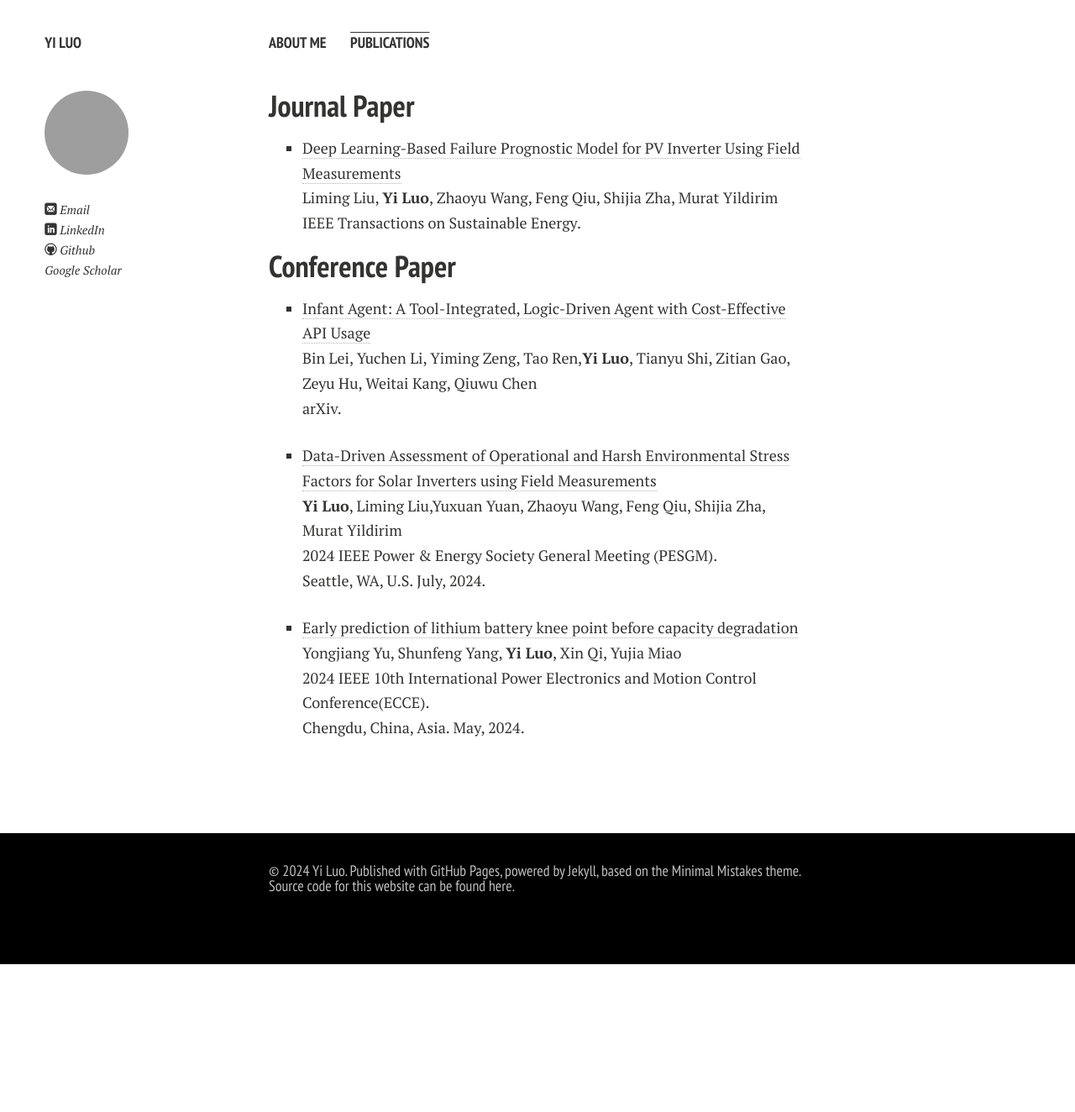
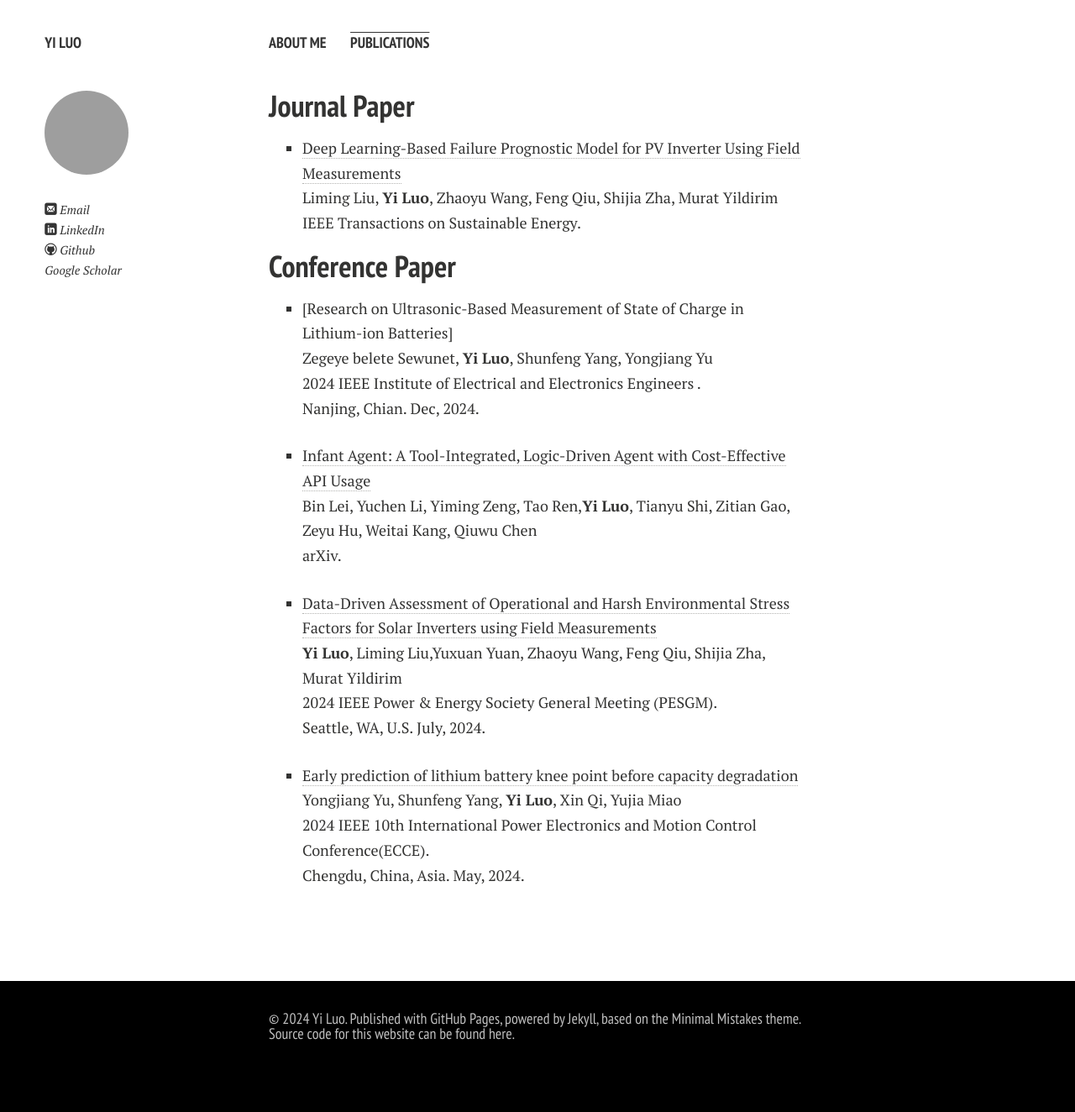
Before and after one commit to yisamu/yisamu.github.io, a Jekyll site: the page built from publications.md, in a window 1280 px wide. Shown: the whole page at 84% size. Built offline with Jekyll 4.4.1, drawn with Linux system fonts in a browser that asks for light colours; nearby versions of some CDN libraries; comment, search, counter and statistics services are not loaded; a style sheet for code colours, icons or effects is not loaded; before the commit the page ends 1148 px from its top, so only the background shows below that.

Commit message:
Update publications.md

```diff
--- a/publications.md
+++ b/publications.md
@@ -14,6 +14,8 @@ title: Publications
 
 
 ## Conference Paper
+- [Research on Ultrasonic-Based Measurement of State of Charge in Lithium-ion Batteries]<br> Zegeye belete Sewunet, **Yi Luo**, Shunfeng Yang, Yongjiang Yu <br> 2024 IEEE Institute of Electrical and Electronics Engineers .<br>Nanjing, Chian. Dec, 2024.
+
 - [Infant Agent: A Tool-Integrated, Logic-Driven Agent with Cost-Effective API Usage](https://arxiv.org/abs/2411.01114)<br> Bin Lei, Yuchen Li, Yiming Zeng, Tao Ren,**Yi Luo**, Tianyu Shi, Zitian Gao, Zeyu Hu, Weitai Kang, Qiuwu Chen<br> 	arXiv.<be>
 
 - [Data-Driven Assessment of Operational and Harsh Environmental Stress Factors for Solar Inverters using Field Measurements](https://ieeexplore.ieee.org/document/10760274)<br>**Yi Luo**, Liming Liu,Yuxuan Yuan, Zhaoyu Wang, Feng Qiu, Shijia Zha, Murat Yildirim<br> 2024 IEEE Power & Energy Society General Meeting (PESGM).<br>Seattle, WA, U.S. July, 2024.
```
